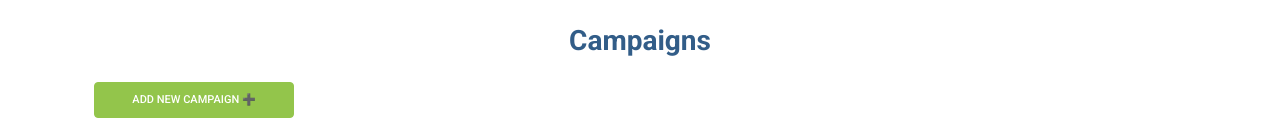
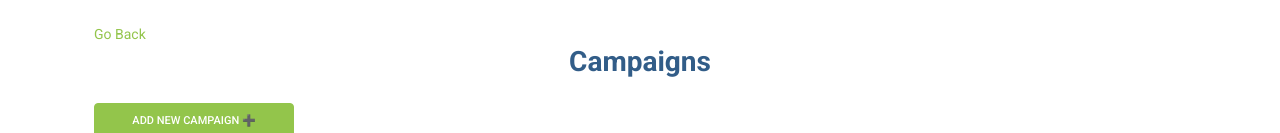
Before and after one commit to SalnaMohanan/crm-project, a React (Vite) app: page /campaign in a window 1280 px wide. Shown: the top 133 px of the page. Built offline with nearby package versions, Linux system fonts and the light colour scheme; no server answers.

Commit message:
versionv4

```diff
--- a/src/commponents/customer/Customeradd.jsx
+++ b/src/commponents/customer/Customeradd.jsx
@@ -185,9 +185,9 @@ const CustomerAdd = () => {
           <Button variant="success" type="submit" className="me-2">
             Save Customer
           </Button>
-          <Button variant="secondary" onClick={() => navigate("/customer")}>
+          {/* <Button variant="secondary" onClick={() => navigate("/customer")}>
             Cancel
-          </Button>
+          </Button> */}
         </div>
       </Form>
     </Container>
--- a/src/pages/Campaign.jsx
+++ b/src/pages/Campaign.jsx
@@ -7,6 +7,8 @@ const Campaign = ({ insidemanager }) => {
   const [campaigns, setCampaigns] = useState([]);
   const [currentPage, setCurrentPage] = useState(1); // Pagination state
   const [itemsPerPage] = useState(5); // Items per page
+
+  const role = sessionStorage.getItem("role");
 
   useEffect(() => {
     const loadCampaigns = async () => {
@@ -45,6 +47,7 @@ const Campaign = ({ insidemanager }) => {
 
   return (
     <Container className="p-4">
+      <Link to={role === "manager" ? "/manager-dashboard" : "/sale-dashboard"}>Go Back</Link>
       <h2 className="text-center mb-4 text-primary fw-bold">Campaigns</h2>
 
       {/* Add New Campaign Button (Only for Managers) */}
--- a/src/pages/Customer.jsx
+++ b/src/pages/Customer.jsx
@@ -1,6 +1,6 @@
 import React, { useState, useEffect } from "react";
 import { Container, Table, Button, Pagination } from "react-bootstrap";
-import { useNavigate } from "react-router-dom";
+import { Link, useNavigate } from "react-router-dom";
 import { deleteCustomerAPI, getCustomersAPI } from "../services/allAPI";
 
 const Customer = () => {
@@ -11,6 +11,9 @@ const Customer = () => {
 
   const [currentPage, setCurrentPage] = useState(1); // Pagination state
   const [itemsPerPage] = useState(5); // Items per page
+
+  const role = sessionStorage.getItem("role");
+
 
   useEffect(() => {
     const fetchCustomers = async () => {
@@ -53,6 +56,8 @@ const Customer = () => {
 
   return (
     <Container className="p-4">
+            <Link to={role === "manager" ? "/manager-dashboard" : "/sale-dashboard"}>Go Back</Link>
+
       <h2 className="text-center mb-4 text-primary fw-bold">Customer Management</h2>
 
       {loading ? (
--- a/src/pages/Followup.jsx
+++ b/src/pages/Followup.jsx
@@ -9,6 +9,9 @@ const Followup = ({ insidemanager }) => {
   const [error, setError] = useState(null); // Error state
   const [currentPage, setCurrentPage] = useState(1); // State to manage current page
   const [itemsPerPage] = useState(5); // Number of items per page
+
+  const role = sessionStorage.getItem("role");
+
 
   useEffect(() => {
     const fetchFollowups = async () => {
@@ -47,6 +50,8 @@ const Followup = ({ insidemanager }) => {
 
   return (
     <Container className="p-4">
+            <Link to={role === "manager" ? "/manager-dashboard" : "/sale-dashboard"}>Go Back</Link>
+
       <h1 className="text-center mb-4 text-primary fw-bold">Follow-Up</h1>
 
       {/* Show "Add New Follow-up" button only if user is a salesperson */}
--- a/src/pages/Lead.jsx
+++ b/src/pages/Lead.jsx
@@ -12,6 +12,9 @@ const Lead = ({ insidemanager }) => {
 
   const navigate = useNavigate();
   const location = useLocation();
+
+  const role = sessionStorage.getItem("role");
+
 
   useEffect(() => {
     const fetchLeads = async () => {
@@ -76,6 +79,8 @@ const Lead = ({ insidemanager }) => {
 
   return (
     <Container className="p-4">
+            <Link to={role === "manager" ? "/manager-dashboard" : "/sale-dashboard"}>Go Back</Link>
+
       <h2 className="text-center mb-4 text-primary fw-bold">Leads</h2>
 
       {insidemanager && (
--- a/src/pages/Userfollowup.jsx
+++ b/src/pages/Userfollowup.jsx
@@ -9,8 +9,13 @@ const UserFollowupPage = () => {
   const handleShow = () => setShowModal(true);
   const handleClose = () => setShowModal(false);
 
+  const role = sessionStorage.getItem("role");
+
+
   return (
     <Container className="p-4">
+            <Link to={role === "manager" ? "/manager-dashboard" : "/sale-dashboard"}>Go Back</Link>
+
       <Row className="text-center mb-4">
         <Col>
           <h1 className="text-primary fw-bold">User Follow-up</h1>
```
